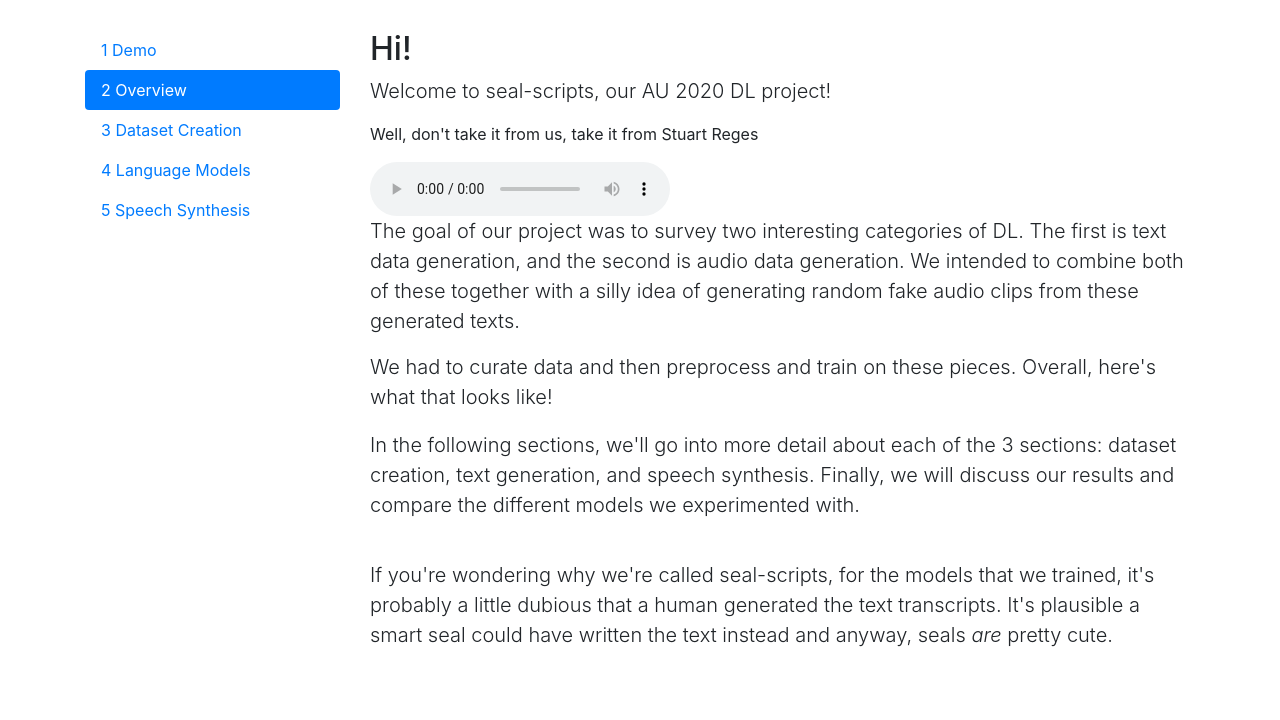
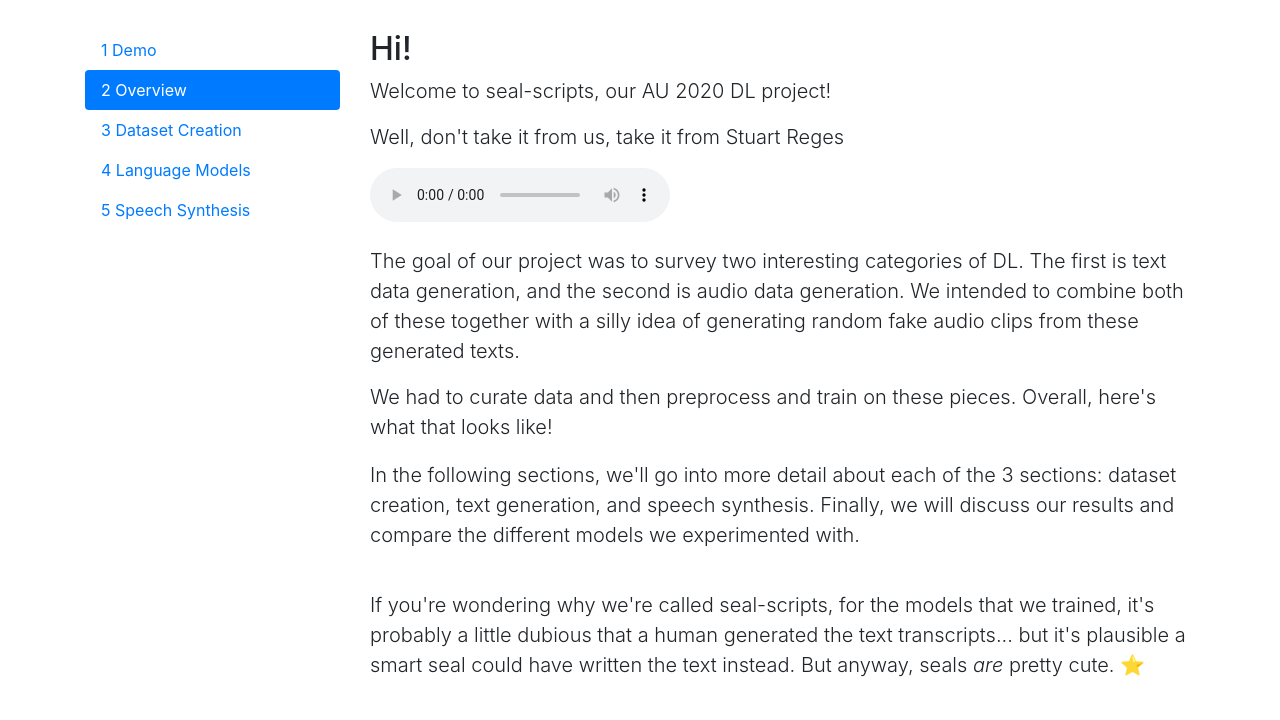
Before and after one commit to arthurjl/dl-script-gen, a Flask app: page / in a window 1280 px wide, after a click on "2 Overview". Shown: the part 431-1151 px from the top of the page. Before the commit the page ends 1078 px from the top, so only its background shows below. Run offline with Flask 2, Linux system fonts and the light colour scheme; some libraries are stand-ins or nearby versions.

Commit message:
fix some style errors

```diff
--- a/app/templates/index.html
+++ b/app/templates/index.html
@@ -148,10 +148,11 @@
                         <div>
                             <h2>Hi!</h2>
                             <p class="lead">Welcome to seal-scripts, our AU 2020 DL project!</p>
-                            <p>Well, don't take it from us, take it from Stuart Reges</p>
+                            <p class="lead">Well, don't take it from us, take it from Stuart Reges</p>
                             <audio controls>
                                 <source src="static/audio-examples/seal-scripts-intro.wav" type="audio/wav">
                             </audio>
+                            <br>
                             <br>
                             <p class="lead">The goal of our project was to survey two interesting categories of DL. The first is text data generation, and the second is audio data generation. We intended to combine both of these together with a silly idea of generating random fake audio clips from these generated texts.</p>
                             <p class="lead">We had to curate data and then preprocess and train on these pieces. Overall, here's what that looks like!</p>
@@ -161,7 +162,7 @@
                                 and compare the different models we experimented with.
                             </p>
                             <br>
-                            <p class="lead">If you're wondering why we're called seal-scripts, for the models that we trained, it's probably a little dubious that a human generated the text transcripts. It's plausible a smart seal could have written the text instead and anyway, seals <i>are</i> pretty cute.</p>
+                            <p class="lead">If you're wondering why we're called seal-scripts, for the models that we trained, it's probably a little dubious that a human generated the text transcripts... but it's plausible a smart seal could have written the text instead. But anyway, seals <i>are</i> pretty cute. ⭐</p>
                             <br>
                         </div>
                     </div>
```
